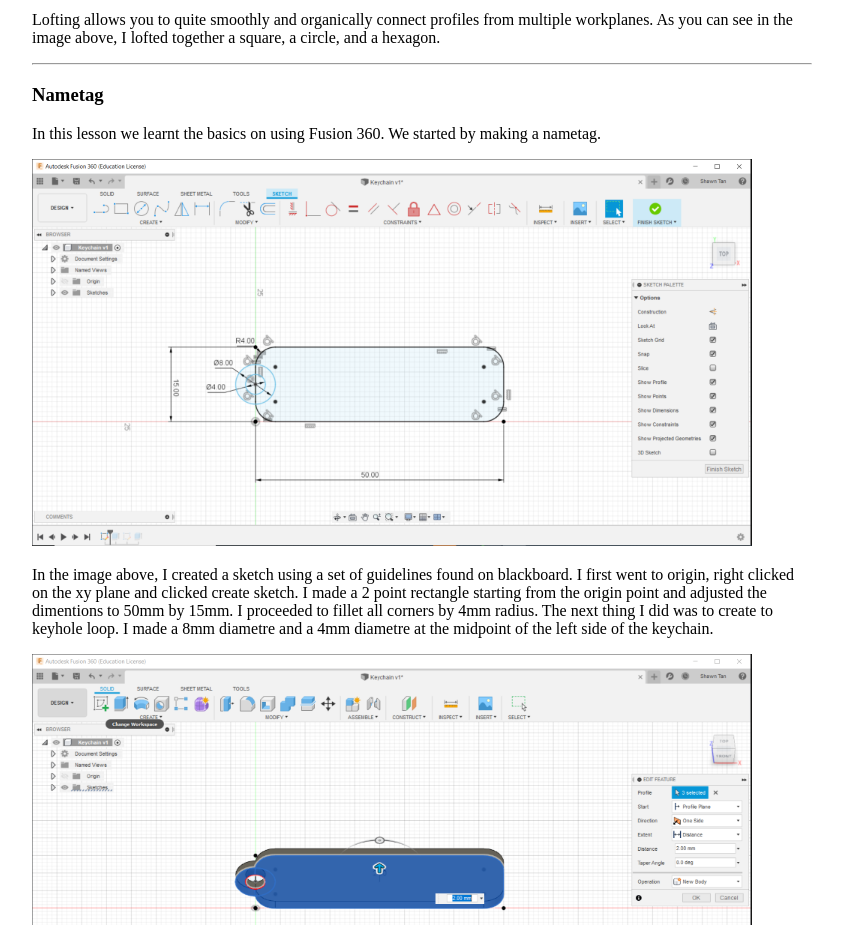
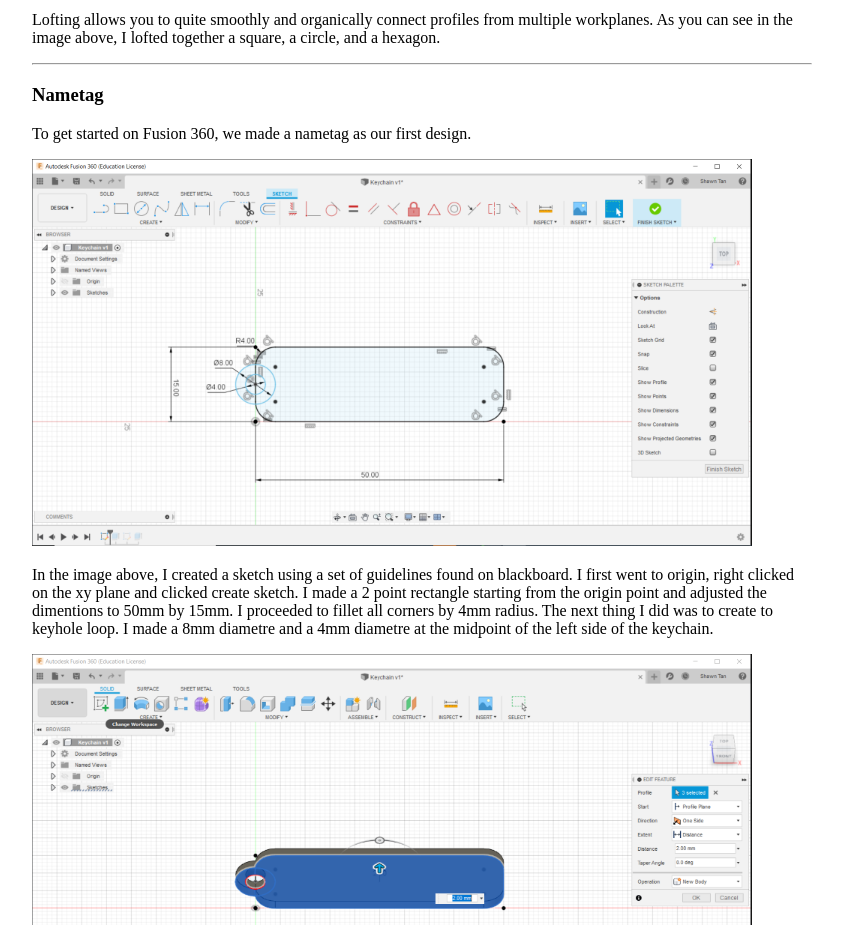
Before and after one commit to Shawn-Tan-EP1k/EP1000, a plain HTML site: page w4.1.html in a window 1280 px wide. Shown: the part 7620-8545 px from the top of the page, without its empty margins (218-1061 px from the left). Drawn offline with Linux system fonts and the light colour scheme.

Commit message:
Update 0.14 patch

```diff
--- a/w4.1.html
+++ b/w4.1.html
@@ -98,7 +98,7 @@
                     <p>Lofting allows you to quite smoothly and organically connect profiles from multiple workplanes. As you can see in the image above, I lofted together a square, a circle, and a hexagon.</p>
                     <hr>
                     <h3>Nametag</h3>
-                    <p>In this lesson we learnt the basics on using Fusion 360. We started by making a nametag.</p>
+                    <p>To get started on Fusion 360, we made a nametag as our first design.</p>
                     <img src="Vimage/F360-1.PNG" width="720px"><br>
                     <p>In the image above, I created a sketch using a set of guidelines found on blackboard. I first went to origin, right clicked on the xy plane and clicked create sketch. I made a 2 point rectangle starting from the origin point and adjusted the dimentions to 50mm by 15mm. I proceeded to fillet all corners by 4mm radius. The next thing I did was to create to keyhole loop. I made a 8mm diametre and a 4mm diametre at the midpoint of the left side of the keychain.</p>
                     <img src="Vimage/F360-2.PNG" width="720px"><br>
```
